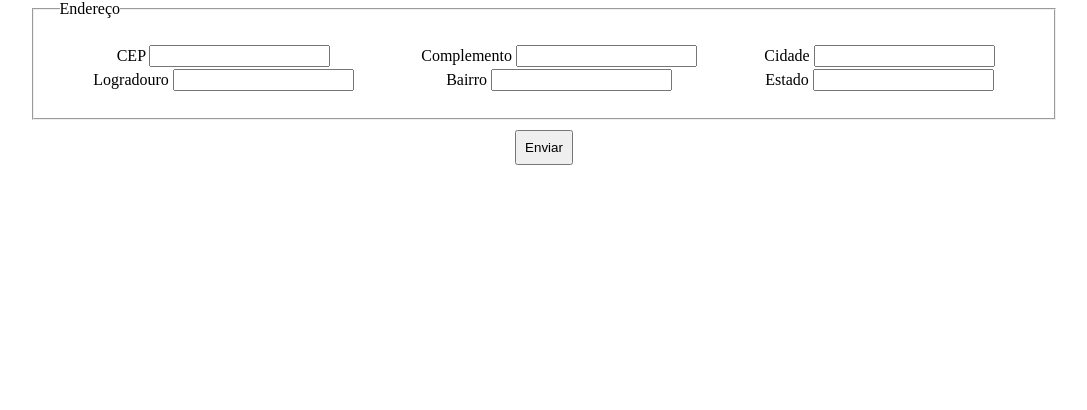
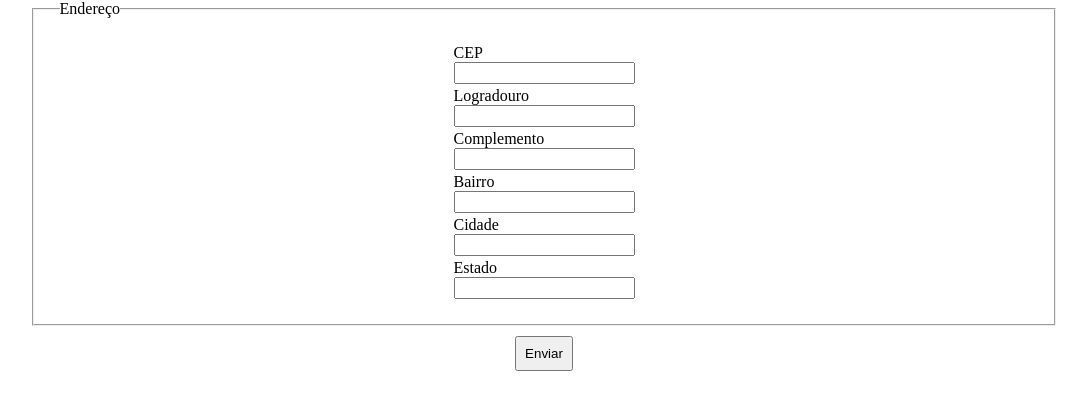
Before and after one commit to Analicemc/Consumo-API-CEP, a plain HTML site: page index.html in a window 1280 px wide. Shown: the whole page, without its empty margins (96-1183 px from the left). Drawn offline with nearby package versions, Linux system fonts and the light colour scheme.

Commit message:
Alterações de estilo e campo logradouro

```diff
--- a/index.html
+++ b/index.html
@@ -19,7 +19,7 @@
                     <input required type="number" name="cep">
                 </label>
                 <label>Logradouro
-                    <input type="text" id="lograd" name="lograd" readonly>
+                    <input type="text" id="lograd" name="lograd">
                 </label>
                 <label>Complemento
                     <input type="text" id="comple" name="comple">
--- a/style/style.css
+++ b/style/style.css
@@ -7,11 +7,11 @@ main form fieldset{
     width: 80vw;
     margin: auto;
     padding: 2%;
-    height: 120px;
+    height: fit-content;
     box-sizing: border-box;
     display: flex;
     flex-direction: column;
-    flex-wrap: wrap;
+    gap: 3px;
 }
 
 main form label{
@@ -20,6 +20,8 @@ main form label{
 
 main form input{
     height: 18px;
+    display: block;
+    margin: auto;
 }
 
 form button{
```
